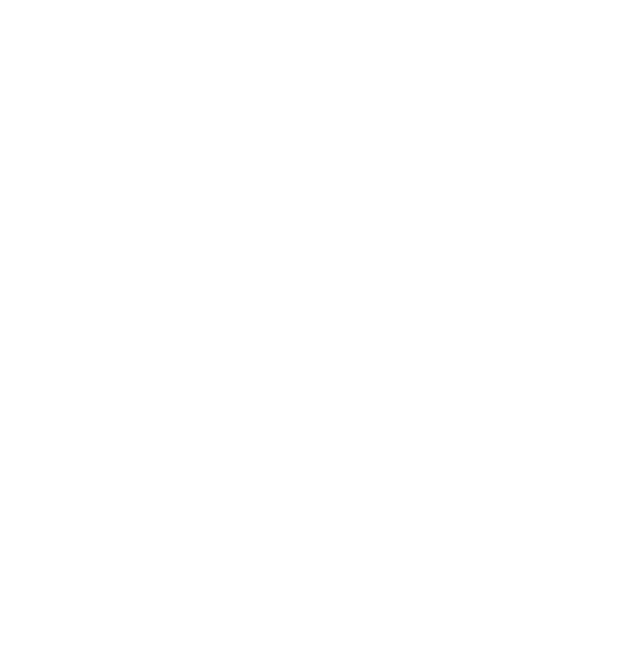
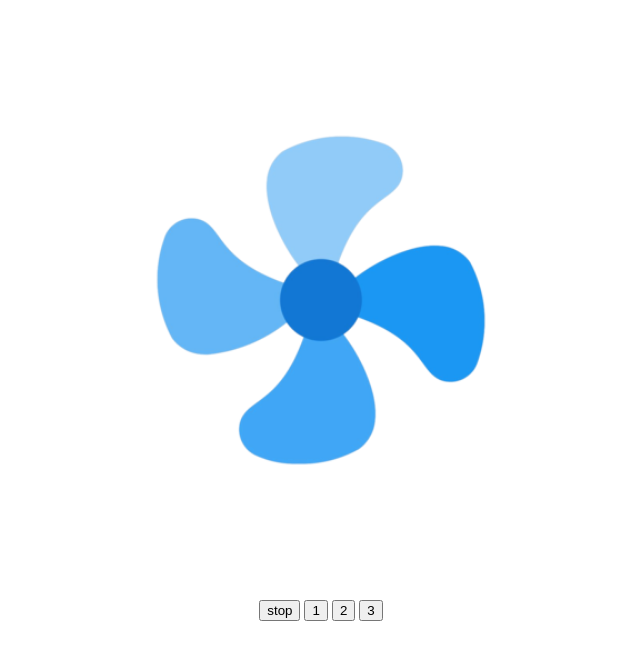
Before and after one commit to devu140199/javascript2024, a plain HTML site: page fanblade.html in a window 1280 px wide. Shown: the whole page, without its empty margins (319-959 px from the left). Drawn offline with Linux system fonts and the light colour scheme.

Commit message:
fan ruunig

```diff
--- a/fanblade.html
+++ b/fanblade.html
@@ -5,8 +5,79 @@
     <meta name="viewport" content="width=device-width, initial-scale=1.0">
     <link rel="shortcut icon" href="image/fan_blade.png">
     <title>fan on and off state</title>
+
+    <style>
+        div{
+            width: 400px;
+            height: 400px;
+            background-size: cover;
+            margin: 100px auto;
+        }
+        .blade1{
+            animation-name: blade;
+            animation-duration: 1s;
+            animation-timing-function: linear;
+            animation-iteration-count: infinite;
+        }
+        @keyframes blade{
+            0%{
+                transform: rotateZ(0deg);
+            }
+            100%{
+                transform: rotateZ(359deg);
+            }
+        }
+        div > button{
+            cursor: pointer;
+        }
+
+    </style>
+    <script>
+        function x(elem){
+            //function retun somthings
+            return document.getElementById(elem);
+        }
+        function y(element){
+            //function retun somthings
+            return document.querySelector(element);
+        }
+
+        //function Defination
+        function myFuncA(speed){
+            //function body
+            if(speed == 'stop'){
+                x('fanblade').style.animationPlayState ='paused';
+            }   else {
+                if(speed == 1){
+                    x('fanblade').style.animationPlayState = 'running';
+                    x('fanblade').style.animationDuration = '5s';
+                }   else {
+                    if(speed == 2){
+                        y('.blade1').style.animationPlayState = 'running';
+                        y('.blade1').style.animationDuration = '2s'
+                    }   else {
+                        y('.blade1').style.animationPlayState = 'running';
+                        y('.blade1').style.animationDuration = '1s';
+                    }
+                }
+            }
+        }
+
+    </script>
 </head>
 <body>
+    <div  class="blade1" id="fanblade" style="background-image: url('image/fan_blade.png');">
+        <!-- <img src="image/fan_blade.png" alt="fan"> -->
+    </div>
+    <div style="text-align: center;">
+        <button onclick="myFuncA('stop')">stop</button>
+        <button onclick="myFuncA('1')">1</button>
+        <button onclick="myFuncA('2')">2</button>
+        <button onclick="myFuncA('3')">3</button>
+    </div>
 
+    <script>
+
+    </script>
 </body>
 </html>
```
